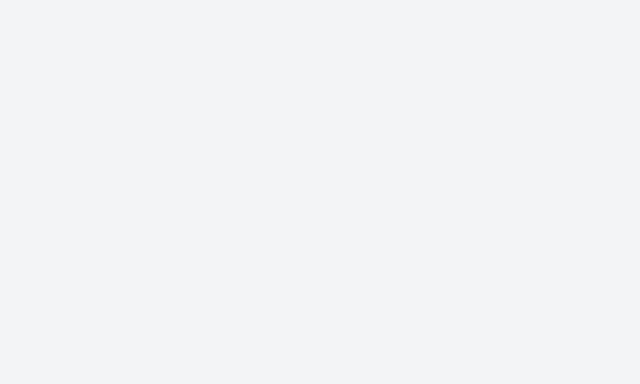
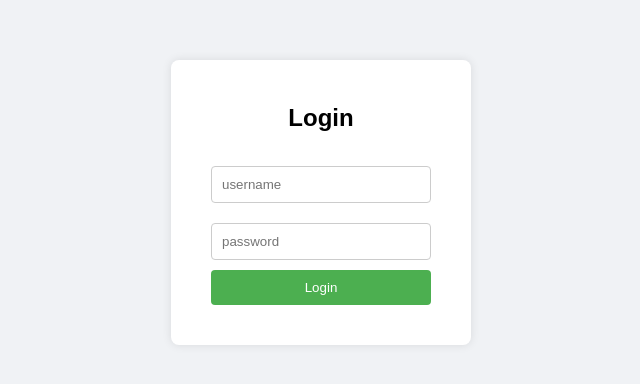
Before and after one commit to codebasetwo/coding-interview, a React (Vite) app in the folder frontend/coding-interview/: page /login in a window 1280 px wide. Before the commit this address had no page. Shown: the part 198-582 px from the top of the page, without its empty margins (319-959 px from the left). Built offline with nearby package versions, Linux system fonts and the light colour scheme.

Commit message:
designed the login page

```diff
--- a/frontend/coding-interview/src/App.jsx
+++ b/frontend/coding-interview/src/App.jsx
@@ -3,6 +3,7 @@ import {Routes, Route} from "react-router"
 import { HomePage } from "./components/HomePage"
 import { HistoryPanel } from "./components/History"
 import './App.css'
+import { LoginPage } from "./components/LoginPage"
 
 function App() {
   // const [count, setCount] = useState(0)
@@ -10,6 +11,7 @@ function App() {
   return (
     <Routes>
       <Route index element={<HomePage/>}/>
+      <Route path='/login' element={<LoginPage/>}/>
       <Route path="history" element={<HistoryPanel />}/>
     </Routes>
 
--- a/frontend/coding-interview/src/components/Body.css
+++ b/frontend/coding-interview/src/components/Body.css
@@ -1,28 +1,22 @@
-.challenge-container {
-  background-color: white;
-  margin: 0;
-  padding: 2rem;
-  border-radius: 0.5rem;
-  box-shadow: 0 1px 3px rgba(0, 0, 0, 0.1);
-  width: 100%;
+main {
+    display: flex;
+    justify-content: center;
+    align-items: center;
+    min-height: 80vh;
 }
 
 
-.generate-button {
-    background-color: #2563eb;
-    border: none;
-    color: white;
-    padding: auto;
-    border-radius: .5em;
-    width: fit-content;
-    height: 40px;
-    cursor: pointer;
-    transition: background-color 0.2s;
-}
+.challenge-container {
+  background-color: white;
+  padding: 2rem;
+  border-radius: 0.5rem;
+  box-shadow: 0 0 10px rgba(0, 0, 0, 0.1);
+  display: flex;
+  justify-content: center;
+  align-items: flex-start;
+  flex-direction: column;
+  width: 80%;
 
-
-.generate-button:hover {
-  background-color: #1d4ed8;
 }
 
 
@@ -86,6 +80,7 @@
   transition: background-color 0.2s;
 }
 
+
 .generate-button:hover {
   background-color: #1d4ed8;
 }
--- a/frontend/coding-interview/src/components/Body.jsx
+++ b/frontend/coding-interview/src/components/Body.jsx
@@ -48,6 +48,7 @@ export function Body(){
 
 
     return (
+        <main>
             <div className='challenge-container'>
                 <h2>
                     Coding Challenge Generator
@@ -87,5 +88,6 @@ export function Body(){
 
                 {challenge && <ChallengeQuestion challenge={challenge}/>}
             </div>
+            </main>
     )
 }
--- a/frontend/coding-interview/src/components/Header.css
+++ b/frontend/coding-interview/src/components/Header.css
@@ -1,33 +1,16 @@
-.app-layout {
-  min-height: 100vh;
-  display: flex;
-  flex-direction: column;
-  width: 100%;
-}
-
-.app-main {
-  flex: 1;
-  width: 100%;
-  max-width: 1200px;
-  margin: 0 auto;
-  padding: 2rem 1rem;
-}
-
-.app-header {
+/* .app-header {
   background-color: white;
   padding: 1rem;
   border-bottom: 1px solid var(--border-color);
   width: 100%;
-}
+} */
 
 .header-content {
-  width: 100%;
-  max-width: 1200px;
-  margin: 0 auto;
   display: flex;
   justify-content: space-between;
   align-items: center;
   padding: 0 1rem;
+  background-color: white;
 }
 
 .header-content h1 {
@@ -60,4 +43,32 @@
 .profile-image {
     width: 30px;
     border-radius: 50%;
+    cursor: pointer;
 }
+
+.profile-section {
+  position: relative;
+  display: inline-block;
+}
+
+.dropdown-menu {
+  position: absolute;
+  top: 50px;
+  right: 0;
+  background-color: white;
+  border: 1px solid #ccc;
+  padding: 10px;
+  z-index: 100;
+  display: flex;
+  flex-direction: column;
+}
+
+.dropdown-menu a {
+  padding: 5px 10px;
+  text-decoration: none;
+  color: black;
+}
+
+.dropdown-menu a:hover {
+  background-color: #f0f0f0;
+}
--- a/frontend/coding-interview/src/components/Header.jsx
+++ b/frontend/coding-interview/src/components/Header.jsx
@@ -1,25 +1,59 @@
 import "./Header.css";
+import { useState, useEffect, useRef } from "react";
 import { Link } from "react-router";
 import ProfileImage from "../assets/female.png";
 
 export function Header() {
+  const [showDropDown, setShowDropdown] = useState("");
+  const dropdownRef = useRef(null);
+
+
+  const toggleDropDown = () => {
+    setShowDropdown((prev) => !prev);
+  };
+  // Close dropdown when clicking outside
+  useEffect(() => {
+    const handleClickOutside = (event) => {
+      if (
+        dropdownRef.current &&
+        !dropdownRef.current.contains(event.target)
+      ) {
+        setShowDropdown(false);
+      }
+    };
+
+    document.addEventListener("mousedown", handleClickOutside);
+    return () => {
+      document.removeEventListener("mousedown", handleClickOutside);
+    };
+  }, []);
+
   return (
-    <div className="app-layout">
-      <div className="app-header">
+      // <div className="app-header">
         <div className="header-content">
           <h1>Code Challenge Generator</h1>
 
           <nav>
             <Link to="/">Generate Challenge</Link>
             <Link to="/history">History</Link>
+            <div className="profile-section" ref={dropdownRef}>
               <img
                 className="profile-image"
                 src={ProfileImage}
                 alt="profile-image"
+                onClick={toggleDropDown}
               />
+              {showDropDown && (
+                <div className="dropdown-menu">
+                  <Link to="/login">Login</Link>
+                  <Link to="/signup">Signup</Link>
+                  <Link to="/profile">Profile</Link>
+                  <Link to="/signout">Signout</Link>
+                </div>
+              )}
+            </div>
           </nav>
         </div>
-      </div>
-    </div>
+      // </div>
   );
 }
--- /dev/null
+++ b/frontend/coding-interview/src/components/LoginPage.css
@@ -0,0 +1,46 @@
+body {
+    margin: 0;
+    padding: 0;
+    background: #f0f2f5;
+    font-family: Arial, sans-serif;
+    display: flex;
+    justify-content: center;
+    align-items: center;
+    height: 100vh;
+}
+
+.login-container {
+    background: white;
+    padding: 40px;
+    border-radius: 8px;
+    box-shadow: 0 0 10px rgba(0,0,0,0.1);
+    width: 300px;
+}
+
+.login-container h2 {
+    text-align: center;
+    margin-bottom: 20px;
+}
+
+.login-container input[type="text"],
+.login-container input[type="password"] {
+    width: 100%;
+    padding: 10px;
+    margin: 10px 0;
+    border: 1px solid #ccc;
+    border-radius: 4px;
+}
+
+.login-container button {
+    width: 100%;
+    padding: 10px;
+    background-color: #4CAF50;
+    color: white;
+    border: none;
+    border-radius: 4px;
+    cursor: pointer;
+}
+
+.login-container button:hover {
+    background-color: #45a049;
+}
--- /dev/null
+++ b/frontend/coding-interview/src/components/LoginPage.jsx
@@ -0,0 +1,33 @@
+import { useState } from 'react';
+import './LoginPage.css'
+
+
+export function LoginPage() {
+    const [userName, setUserName] = useState('');
+    const [password, setPassword] = useState('');
+
+
+    return (
+        <div className='login-container'>
+            <h2>
+                Login
+            </h2>
+            <form>
+                <input
+                type="text"
+                placeholder='username'
+                onChange={(e) => setUserName(e.target.value)}
+                value={userName}
+                required/>
+                <input
+                type="password"
+                placeholder='password'
+                onChange={(e) => setPassword(e.target.value)}
+                value={password}
+                required/>
+                <button className='login-button'> Login </button>
+            </form>
+        </div>
+    )
+
+}
```
Lines whose indentation alone changed are shown as unchanged.
